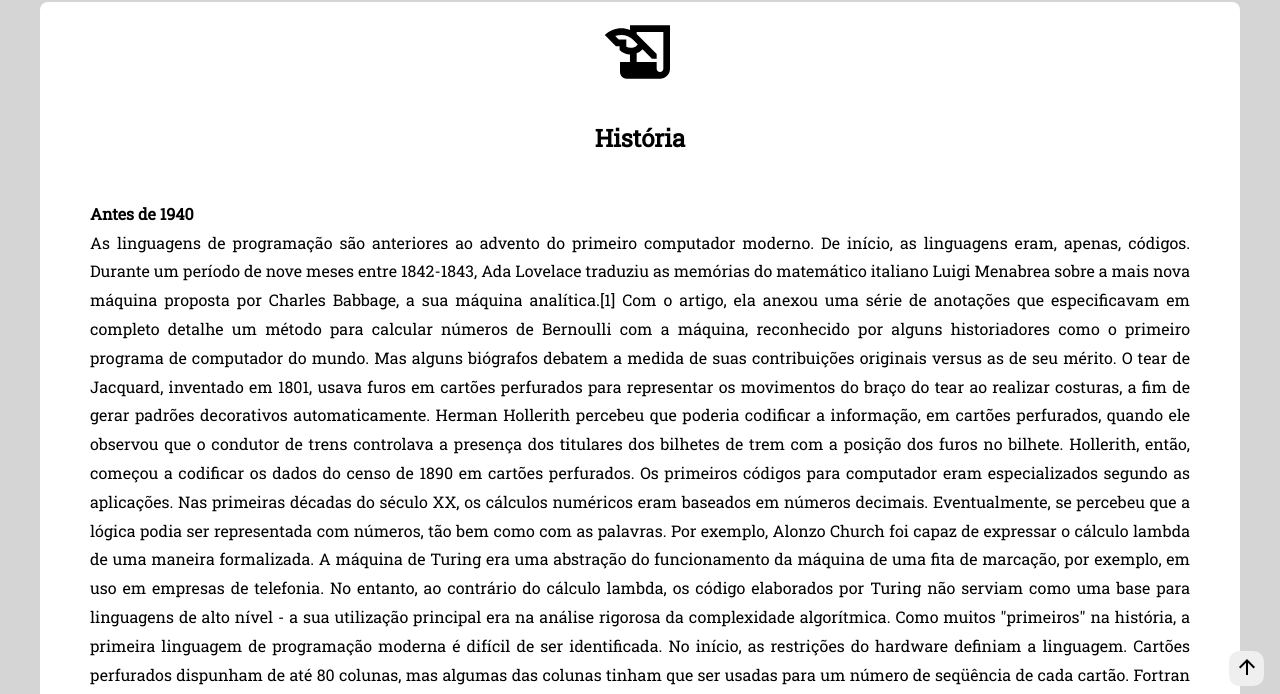
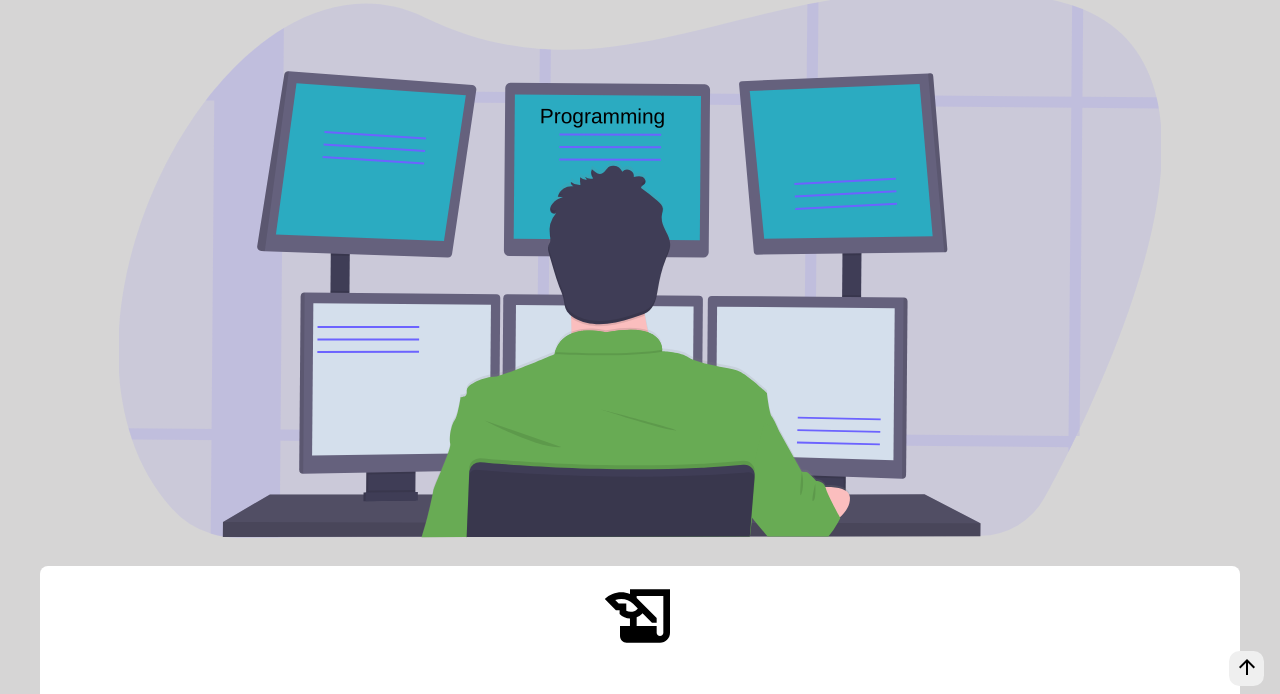
Before and after one commit to GuEscudeiro/novo-futuro-tech, a plain HTML site: page index.html in a window 1280 px wide. Shown: the part 98-792 px from the top of the page. Drawn offline with Linux system fonts and the light colour scheme; a script that the page names is missing.

Commit message:
alterações de estilo e adicionando imagens

```diff
--- a/index.html
+++ b/index.html
@@ -40,6 +40,8 @@
 
         </div>
     </header>
+
+        <img id="img-fundo" src="images/undraw_programming_2svr.svg" alt="IMG Fundo">
 
         <section id="historia">
             <img src="images/history_edu-24px.svg" alt="historia"> <h1>História</h1>
@@ -134,7 +136,7 @@
             <img src="images/assignment-24px.svg" alt="contato"> <h1>Contato</h1>
             <p>
                 <strong></strong>
-                <a href="https://developer.mozilla.org/pt-BR/docs/Web/HTML" target="_blank">Saiba mais</a>
+
             </p>
         </section>
 
--- a/style.css
+++ b/style.css
@@ -131,6 +131,13 @@ header img:hover {
 }
 /* ----------------------------------------------------------   */
 
+img#img-fundo {
+    display: flex;
+    margin: auto;
+    padding: 5px 0px;
+}
+
+/* ----------------------------------------------------------   */
 section {
     width: 100%;
     margin: 20px 0px;
@@ -145,6 +152,9 @@ section {
 section img {
     width: 80px;
     padding: 10px;
+}
+section h1 {
+    font-size: 40px;
 }
 
 section p {
```
Also changed, not shown: images/undraw_programming_2svr.svg (added).
